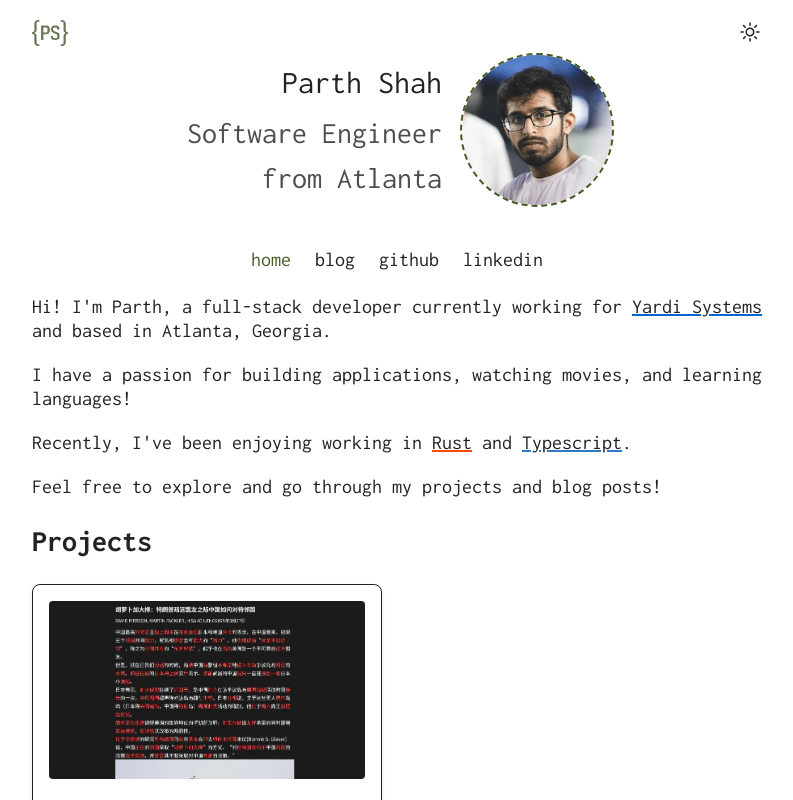
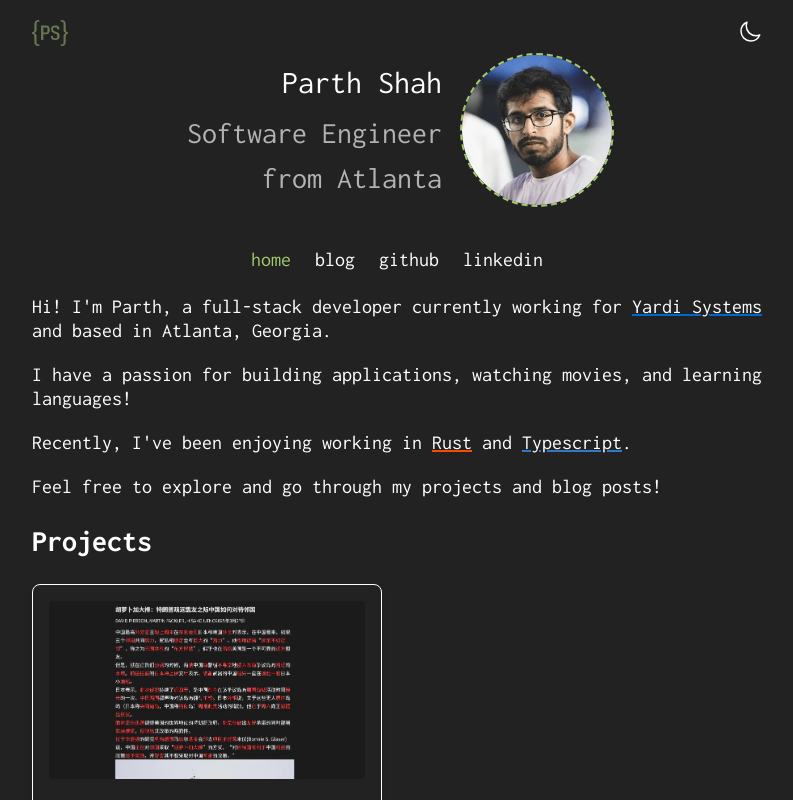
Before and after one commit to parthshahp/nextjs-blog, a Next.js app: page / in a window 1280 px wide. Both pictures are taken after a click on the button "Toggle theme between light and dark". Shown: the top 800 px of the page, without its empty margins (243-1036 px from the left). Built offline with nearby package versions, Linux system fonts and the light colour scheme.

Commit message:
New theme toggle

```diff
--- a/app/layout.tsx
+++ b/app/layout.tsx
@@ -22,7 +22,11 @@ export default function RootLayout({
   return (
     <html lang="en" suppressHydrationWarning>
       <body className={`${inconsolata.className}`}>
-        <ThemeProvider>
+        <ThemeProvider
+          attribute="class"
+          defaultTheme="system"
+          enableSystem
+        >
           <Topbar />
           {children}
         </ThemeProvider>
--- a/components/theme-toggle.module.css
+++ b/components/theme-toggle.module.css
@@ -1,79 +1,68 @@
 /* src/components/ThemeToggle/theme-toggle.module.css */
-/* Assuming this file is alongside your ThemeToggle.tsx */
 
-/* Base styling for the button */
 .themeToggleButton {
   font-family: var(--font-primary);
-  /* Uses a CSS variable, ensure it's defined globally */
   font-weight: bold;
   background: none;
   border: none;
   cursor: pointer;
   padding: 0;
-  /* Remove default button padding */
   display: flex;
-  /* Helps center the icon-container */
   align-items: center;
   justify-content: center;
   color: var(--color-text);
-  /* Ensure theme-aware text color */
   font-size: 1rem;
-  /* Inherited from original button styling */
   line-height: 1.5;
-  /* Inherited from original button styling */
 }
 
-/* Container for the two overlapping icons (sun and moon) */
+.themeToggleButton svg {
+  stroke: currentColor;
+  /* Ensures SVG icons inherit the button's color */
+}
+
 .iconContainer {
   position: relative;
   width: 24px;
-  /* Matches SVG dimensions */
   height: 24px;
-  /* Matches SVG dimensions */
-  /* Ensures click target is correctly sized around icons */
+}
+
+/* Base styles for BOTH icon wrappers */
+.sunWrapper,
+.moonWrapper {
+  position: absolute;
+  inset: 0;
+  /* A modern shorthand for top:0, right:0, bottom:0, left:0 */
   display: flex;
   align-items: center;
   justify-content: center;
+  transition:
+    opacity 0.3s ease,
+    transform 0.5s ease;
+  backface-visibility: hidden;
 }
 
-/* Wrapper for each individual icon (sun or moon) */
-.iconWrapper {
-  position: absolute;
-  transition:
-    transform 0.5s ease,
-    /* Smooth rotation transition */
-    opacity 0.3s ease;
-  /* Smooth fade transition */
-  backface-visibility: hidden;
-  /* Prevents flickering during 3D transform */
-  width: 100%;
-  height: 100%;
-  display: flex;
-  /* Ensures SVG is centered within its wrapper */
-  align-items: center;
-  justify-content: center;
+/* --- THE NEW LOGIC --- */
+
+/* LIGHT MODE STYLES (default) */
+.sunWrapper {
+  opacity: 1;
+  transform: rotate(0deg);
 }
 
-/* Styles for the currently active icon */
-.active {
-  opacity: 1;
-  transform: rotateY(0deg);
-  /* Fully visible and facing forward */
-  z-index: 2;
-  /* Ensures active icon is on top */
+.moonWrapper {
+  opacity: 0;
+  transform: rotate(90deg);
 }
 
-/* Styles for the inactive (hidden) icon */
-.inactive {
+/* DARK MODE STYLES */
+/* When html.dark exists, flip the visibility of the icons */
+
+:global(html.dark) .sunWrapper {
   opacity: 0;
-  transform: rotateY(180deg);
-  /* Rotated away and hidden */
-  z-index: 1;
-  /* Pushed behind the active icon */
+  transform: rotate(-90deg);
 }
 
-/* SVG styling to ensure they respect currentColor for stroke */
-.themeToggleButton svg {
-  stroke: currentColor;
-  /* Allows the SVG stroke to inherit text color */
+:global(html.dark) .moonWrapper {
+  opacity: 1;
+  transform: rotate(0deg);
 }
--- a/components/theme-toggle.tsx
+++ b/components/theme-toggle.tsx
@@ -1,41 +1,32 @@
 'use client';
 
-import { useState, useEffect } from 'react';
-import styles from './theme-toggle.module.css';
+import styles from './theme-toggle.module.css'; // Import the updated CSS Module
 import { useTheme } from 'next-themes';
 
 export default function ThemeToggle() {
-  const [mounted, setMounted] = useState(false);
-  const { theme, setTheme } = useTheme();
+  const { setTheme } = useTheme();
 
-  useEffect(() => {
-    setMounted(true);
-  }, []);
-
-  if (!mounted) {
-    return null;
-  }
-
-  const handleClick = () => {
-    setTheme(theme === 'light' ? 'dark' : 'light');
+  const toggleTheme = () => {
+    const currentTheme = document.documentElement.classList.contains('dark') ? 'dark' : 'light';
+    const newTheme = currentTheme === 'light' ? 'dark' : 'light';
+    setTheme(newTheme);
   };
 
   return (
     <button
-      onClick={handleClick}
+      onClick={toggleTheme}
       aria-label="Toggle theme between light and dark"
       title="Toggle theme"
       className={styles.themeToggleButton}
     >
       <div className={styles.iconContainer}>
-        {/* Sun Icon Wrapper */}
-        <div className={`${styles.iconWrapper} ${theme === 'light' ? styles.active : styles.inactive}`}>
+        {/* Sun Icon: Always rendered */}
+        <div className={styles.sunWrapper}>
           <svg
             xmlns="http://www.w3.org/2000/svg"
             fill="none"
             viewBox="0 0 24 24"
             strokeWidth={1.5}
-            stroke="currentColor"
             width="24"
             height="24"
           >
@@ -46,14 +37,13 @@ export default function ThemeToggle() {
             />
           </svg>
         </div>
-        {/* Moon Icon Wrapper */}
-        <div className={`${styles.iconWrapper} ${theme === 'dark' ? styles.active : styles.inactive}`}>
+        {/* Moon Icon: Always rendered */}
+        <div className={styles.moonWrapper}>
           <svg
             xmlns="http://www.w3.org/2000/svg"
             fill="none"
             viewBox="0 0 24 24"
             strokeWidth={1.5}
-            stroke="currentColor"
             width="24"
             height="24"
           >
```
